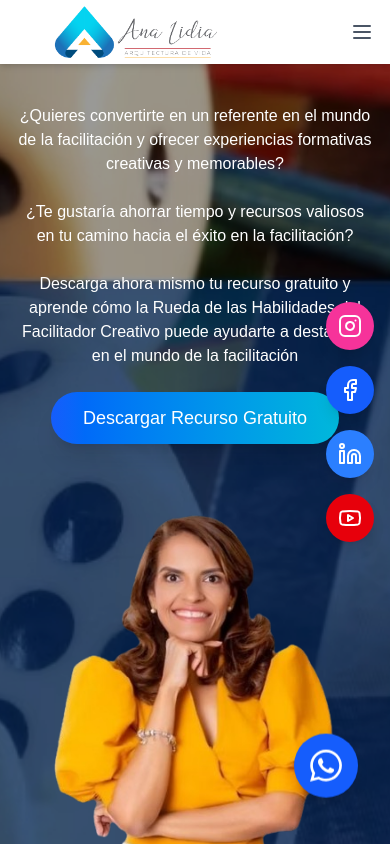
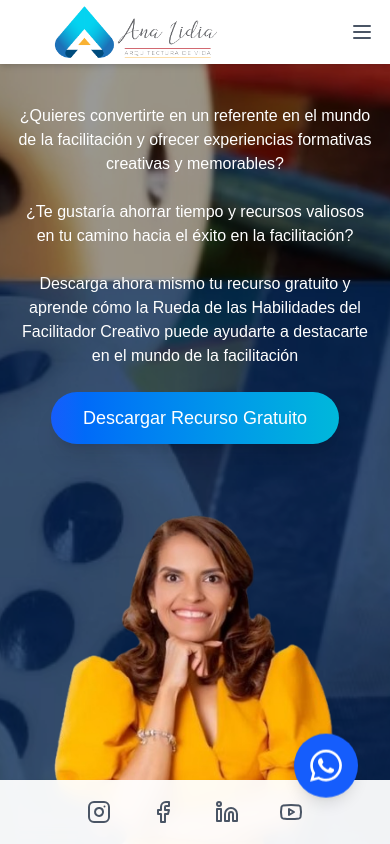
Before and after one commit to russokun/ArquitecturaDeVida, a Next.js app: page / in a window 390 px wide. Shown: the top 844 px of the page. Built offline with nearby package versions, Linux system fonts and the light colour scheme.

Commit message:
observaciones del cliente

```diff
--- a/src/app/page.tsx
+++ b/src/app/page.tsx
@@ -170,19 +170,19 @@ CON TU ESENCIA.`}
         }}
       >
         <div className="space-y-8 px-4 lg:px-0 max-w-2xl mx-auto text-center mt-5">
-          <p className="text-base md:text-lg lg:text-xl leading-relaxed">
+          <p className="text-base md:text-lg lg:text-xl leading-relaxed text-white">
         Todo proceso creativo requiere que te prepares para esa descarga energética y eso implica que conozcas con cuales recursos cuentas.
         Para ello tengo para ti mi poderosa guía gratuita de AUTOCONOCIMIENTO.
           </p>
           <div>
-        <h2 className="text-2xl md:text-3xl lg:text-4xl mb-8">
+        <h2 className="text-2xl md:text-3xl lg:text-4xl mb-8 text-white">
           Recursos para Facilitadores
         </h2>
         <Button
           href="/resources"
           variant="gradient"
           size="lg"
-          className="shadow-xl hover:shadow-2xl transform hover:-translate-y-1 mb-3"
+          className="shadow-xl hover:shadow-2xl transform hover:-translate-y-1 mb-3 "
         >
           Quiero Descargarla Ya
         </Button>
@@ -205,11 +205,11 @@ CON TU ESENCIA.`}
         }}
       >
         <div className="space-y-8 px-4 lg:px-0 max-w-2xl mx-auto text-center">
-          <p className="text-base md:text-lg lg:text-xl leading-relaxed mt-5">
+          <p className="text-base md:text-lg lg:text-xl leading-relaxed mt-5 text-white">
             ¿Estás listo para ahorrar tiempo y recursos valiosos en tu camino hacia el éxito en la facilitación y convertirte en un referente en este campo profesional?
           </p>
           <div>
-            <h2 className="text-2xl md:text-3xl lg:text-4xl mb-8">
+            <h2 className="text-2xl md:text-3xl lg:text-4xl mb-8 text-white">
               ¡Diseñemos y construyámoslo juntos!
             </h2>
             <Button
--- a/src/components/common/socialSidebar.tsx
+++ b/src/components/common/socialSidebar.tsx
@@ -1,53 +1,72 @@
 'use client'
 
+import { Instagram, Facebook, Linkedin, Youtube } from 'lucide-react'
 import Link from 'next/link'
-import { Instagram, Facebook, Linkedin, Youtube } from 'lucide-react'
 
 const socialLinks = [
   {
     name: 'Instagram',
     href: 'https://www.instagram.com/analidiapenacoach/?hl=es-la',
     icon: Instagram,
-    bgColor: 'bg-pink-500 hover:bg-pink-600'
+    color: 'hover:text-pink-500',
   },
   {
     name: 'Facebook',
     href: 'https://www.facebook.com/ANALIDIAARQUITECTURADEVIDA?_rdc=2&_rdr#',
     icon: Facebook,
-    bgColor: 'bg-blue-600 hover:bg-blue-700'
+    color: 'hover:text-blue-600',
   },
   {
     name: 'LinkedIn',
     href: 'https://www.linkedin.com/in/ana-lidia-pe%C3%B1a-grullon-852a6760/',
     icon: Linkedin,
-    bgColor: 'bg-blue-500 hover:bg-blue-600'
+    color: 'hover:text-blue-500',
   },
   {
-    name: 'YouTube',
+    name: 'Youtube',
     href: 'https://www.youtube.com/channel/UCbYoJ7QB6BQhNaOozBZYTTw',
     icon: Youtube,
-    bgColor: 'bg-red-600 hover:bg-red-700'
-  }
+    color: 'hover:text-red-600',
+  },
 ]
 
 export default function SocialSidebar() {
   return (
-    <div className="fixed right-4 top-1/2 transform -translate-y-1/2 flex flex-col gap-4 z-20">
-      {socialLinks.map((social) => {
-        const Icon = social.icon
-        return (
+    <>
+      {/* Versión Desktop - Sidebar */}
+      <div className="hidden lg:flex fixed right-0 top-1/2 -translate-y-1/2 flex-col gap-4 bg-white/80 backdrop-blur-sm p-3 rounded-l-lg shadow-lg z-40">
+        {socialLinks.map((link) => (
           <Link
-            key={social.name}
-            href={social.href}
+            key={link.name}
+            href={link.href}
             target="_blank"
             rel="noopener noreferrer"
-            className={`${social.bgColor} text-white p-3 rounded-full transition-all duration-300 hover:scale-110 shadow-lg hover:shadow-xl`}
-            aria-label={social.name}
+            className={`text-gray-600 ${link.color} transition-colors p-2 rounded-full hover:bg-gray-100`}
           >
-            <Icon size={24} />
+            <link.icon size={24} />
           </Link>
-        )
-      })}
-    </div>
+        ))}
+      </div>
+
+      {/* Versión Mobile - Bottom Bar */}
+      <div className="lg:hidden fixed bottom-0 left-0 right-0 bg-white/95 backdrop-blur-sm shadow-lg z-40">
+        <div className="container mx-auto px-4">
+          <div className="flex justify-center gap-6 py-3">
+            {socialLinks.map((link) => (
+              <Link
+                key={link.name}
+                href={link.href}
+                target="_blank"
+                rel="noopener noreferrer"
+                className={`text-gray-600 ${link.color} transition-colors p-2 rounded-full hover:bg-gray-100 active:scale-95`}
+              >
+                <link.icon size={24} />
+                <span className="sr-only">{link.name}</span>
+              </Link>
+            ))}
+          </div>
+        </div>
+      </div>
+    </>
   )
 }
--- a/src/components/common/videoPlayer.tsx
+++ b/src/components/common/videoPlayer.tsx
@@ -48,21 +48,27 @@ export default function VideoPlayer({ src, title }: VideoPlayerProps) {
 
       {!showControls && (
         <div
-          className="absolute inset-0 flex items-center justify-center cursor-pointer group"
+          className="absolute inset-0 flex items-center justify-center cursor-pointer group touch-none"
           onClick={togglePlay}
         >
-          {/* Overlay con gradiente */}
-          <div className="absolute inset-0 bg-gradient-to-t from-black/70 via-black/50 to-black/70" />
+          {/* Overlay con gradiente mejorado para móviles */}
+          <div className="absolute inset-0 bg-gradient-to-t from-black/80 via-black/60 to-black/80 sm:from-black/70 sm:via-black/50 sm:to-black/70" />
 
-          {/* Botón de play con efecto hover */}
-          <div className="relative z-10 w-16 h-16 bg-white/90 rounded-full flex items-center justify-center group-hover:scale-110 transition-all duration-300 hover:bg-white shadow-xl">
+          {/* Botón de play con efecto hover adaptado para móviles */}
+          <div className="relative z-10 w-14 h-14 sm:w-16 sm:h-16 bg-white/90 rounded-full flex items-center justify-center transform transition-all duration-300 active:scale-95 group-hover:scale-110 group-hover:bg-white shadow-xl">
             <svg
-              className="w-8 h-8 text-gray-900 translate-x-0.5"
+              className="w-7 h-7 sm:w-8 sm:h-8 text-gray-900 translate-x-0.5"
               fill="currentColor"
               viewBox="0 0 24 24"
+              aria-hidden="true"
             >
               <path d="M8 5v14l11-7z" />
             </svg>
+          </div>
+
+          {/* Indicador de toque para móviles */}
+          <div className="absolute bottom-4 left-0 right-0 text-center text-white text-sm opacity-60 pointer-events-none sm:hidden">
+            Toca para reproducir
           </div>
         </div>
       )}
```
